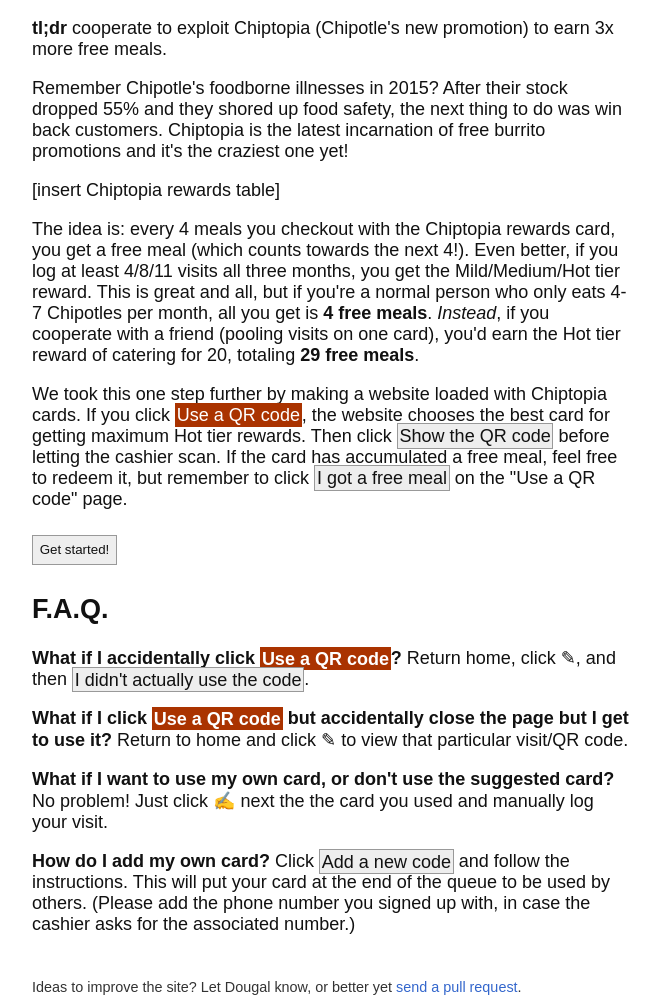
After one commit to djsutherland/chips-with-friends, a Flask app: template chip_friends/templates/about.html in a window 1280 px wide. The commit adds this page. Shown: the whole page, without its empty margins (308-968 px from the left). Run offline with Flask 2, Linux system fonts and the light colour scheme; the template is opened without the code that fills it, so the values that code supplies are empty.

Commit message:
Added About page and changed icons to unicode

```diff
--- /dev/null
+++ b/chip_friends/templates/about.html
@@ -0,0 +1,58 @@
+{% extends "layout.html" %}
+
+{% block title %}F.A.Q.{% endblock %}
+
+{% block head %}
+    {{ super() }}
+
+    <style type="text/css">
+    #use-barcode {
+        font-size: 1em;
+        display: inline;
+        background-color: #a30;
+        color: #fff;
+        border: 0;
+        outline: none;
+        padding: 0.1em;
+        margin: 0 auto;
+        max-width: 100%;
+    }
+	.fake-button {
+        background:#eee;
+        text-decoration: none;
+        color: #111;
+        font-family: sans-serif;
+        padding: 0.1em;
+        border: 1px solid #999;
+        cursor: default;
+        outline: none;
+        margin: 0.5em auto;
+        display: inline;
+    }
+    </style>
+{% endblock %}
+
+{% block body %}
+<p><strong>tl;dr</strong> cooperate to exploit Chiptopia (Chipotle's new promotion) to earn 3x more free meals.</p>
+
+<p>Remember Chipotle's foodborne illnesses in 2015? After their stock dropped 55% and they shored up food safety, the next thing to do was win back customers. Chiptopia is the latest incarnation of free burrito promotions and it's the craziest one yet!</p>
+
+<p>[insert Chiptopia rewards table]</p>
+
+<p>The idea is: every 4 meals you checkout with the Chiptopia rewards card, you get a free meal (which counts towards the next 4!). Even better, if you log at least 4/8/11 visits all three months, you get the Mild/Medium/Hot tier reward. This is great and all, but if you're a normal person who only eats 4-7 Chipotles per month, all you get is <strong>4 free meals</strong>. <em>Instead</em>, if you cooperate with a friend (pooling visits on one card), you'd earn the Hot tier reward of catering for 20, totaling <strong>29 free meals</strong>.</p>
+
+<p>We took this one step further by making a website loaded with Chiptopia cards. If you click <span id="use-barcode">Use a QR code</span>, the website chooses the best card for getting maximum Hot tier rewards. Then click <span class="fake-button">Show the QR code</span> before letting the cashier scan. If the card has accumulated a free meal, feel free to redeem it, but remember to click <span class="fake-button">I got a free meal</span> on the "Use a QR code" page.</p>
+
+<p><form action="{{ url_for('index') }}" method="GET"><input type="submit" value="Get started!" id="go-home" /></form></p>
+
+<h2>F.A.Q.</h2>
+
+<p><strong>What if I accidentally click <span id="use-barcode">Use a QR code</span>?</strong> Return home, click &#9998;, and then <span class="fake-button">I didn't actually use the code</span>.</p>
+
+<p><strong>What if I click <span id="use-barcode">Use a QR code</span> but accidentally close the page but I get to use it?</strong> Return to home and click &#9998; to view that particular visit/QR code.</p>
+
+<p><strong>What if I want to use my own card, or don't use the suggested card?</strong> No problem! Just click &#9997; next the the card you used and manually log your visit.</p>
+
+<p><strong>How do I add my own card?</strong> Click <span class="fake-button">Add a new code</span> and follow the instructions. This will put your card at the end of the queue to be used by others. (Please add the phone number you signed up with, in case the cashier asks for the associated number.)</p>
+
+{% endblock %}
--- a/chip_friends/templates/layout.html
+++ b/chip_friends/templates/layout.html
@@ -44,7 +44,7 @@
         cursor: default;
         outline: none;
         margin: 0.5em auto;
-        display: block;
+        display: inline;
     }
 
     .button:hover, .button:hover:visited, input[type="submit"]:hover {
```
Also changed, not shown: chip_friends/templates/index.html (+10 -4 lines), chip_friends/static/pencil.png (deleted).
